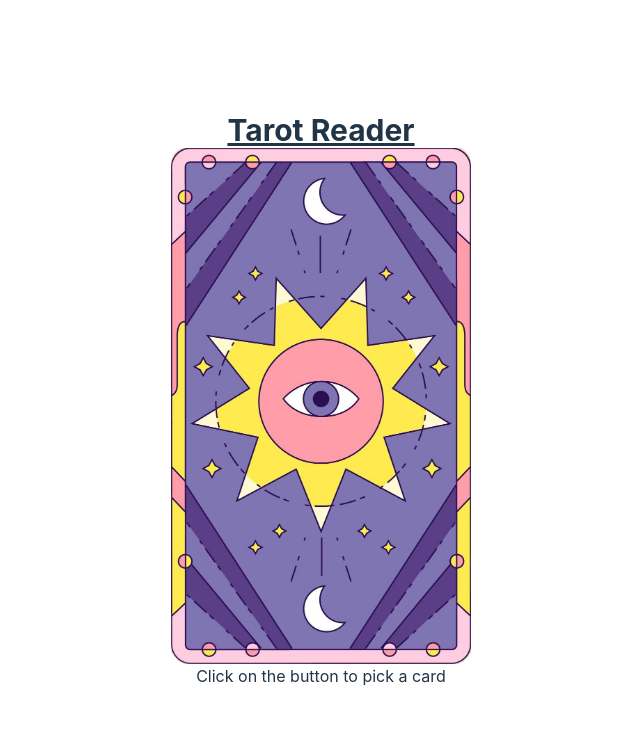
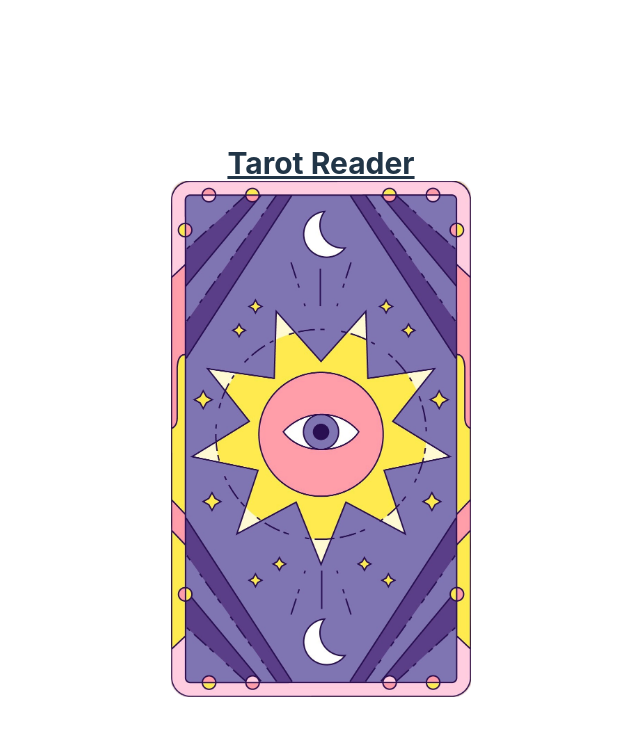
Before and after one commit to RosieMoonYin/tarot-app, a React (Vite) app in the folder Frontend-tarot-app/: page / in a window 1280 px wide. Shown: the top 736 px of the page, without its empty margins (319-959 px from the left). Built offline with nearby package versions, Linux system fonts and the light colour scheme.

Commit message:
fix: css update card + tarot img does not chage position or size when state changes

```diff
--- a/Frontend-tarot-app/src/App.css
+++ b/Frontend-tarot-app/src/App.css
@@ -4,6 +4,22 @@
   padding: 2rem;
   text-align: center;
 }
-img {
-  max-width: 300px;
+/*_______fixed dimension and positiotion for the 'card' container______*/
+.card {
+  width: 300px;
+  height: 450px;
+  display: flex;
+  justify-content: center;
+  align-items: center;
+  margin: 0 auto;
+  position: relative; /* now card won't shift on flip! */
 }
+/* _____tarot card takes up the full area of the 'card' + size is fixed____ */
+.card-image {
+  width: 100%;
+  height: auto;
+  display: block;
+  position: absolute;
+  top: 0;
+  left: 0;
+}
--- a/Frontend-tarot-app/src/App.tsx
+++ b/Frontend-tarot-app/src/App.tsx
@@ -42,12 +42,10 @@ const tarotCards = [
 
 function App() {
   const [isFront, setIsFront] = useState(true);
-  // const [buttonText, setButtonText] = useState("Card Front");
   const [currentCard, setCurrentCard] = useState(tarotCards[0]);
 
   const handleClick = () => {
     setIsFront(!isFront);
-    // setButtonText(isFront ? "Card Front" : "Card Back");
 
     if (isFront) {
       const randomIndex = Math.floor(Math.random() * tarotCards.length);
@@ -69,7 +67,6 @@ function App() {
             onClick={handleClick}
           />
         </div>
-        <div>{/* <button onClick={handleClick}>{buttonText}</button> */}</div>
         <div>
           <p>Click on the button to pick a card</p>
           {!isFront && <p>{currentCard.meaning}</p>}
```
